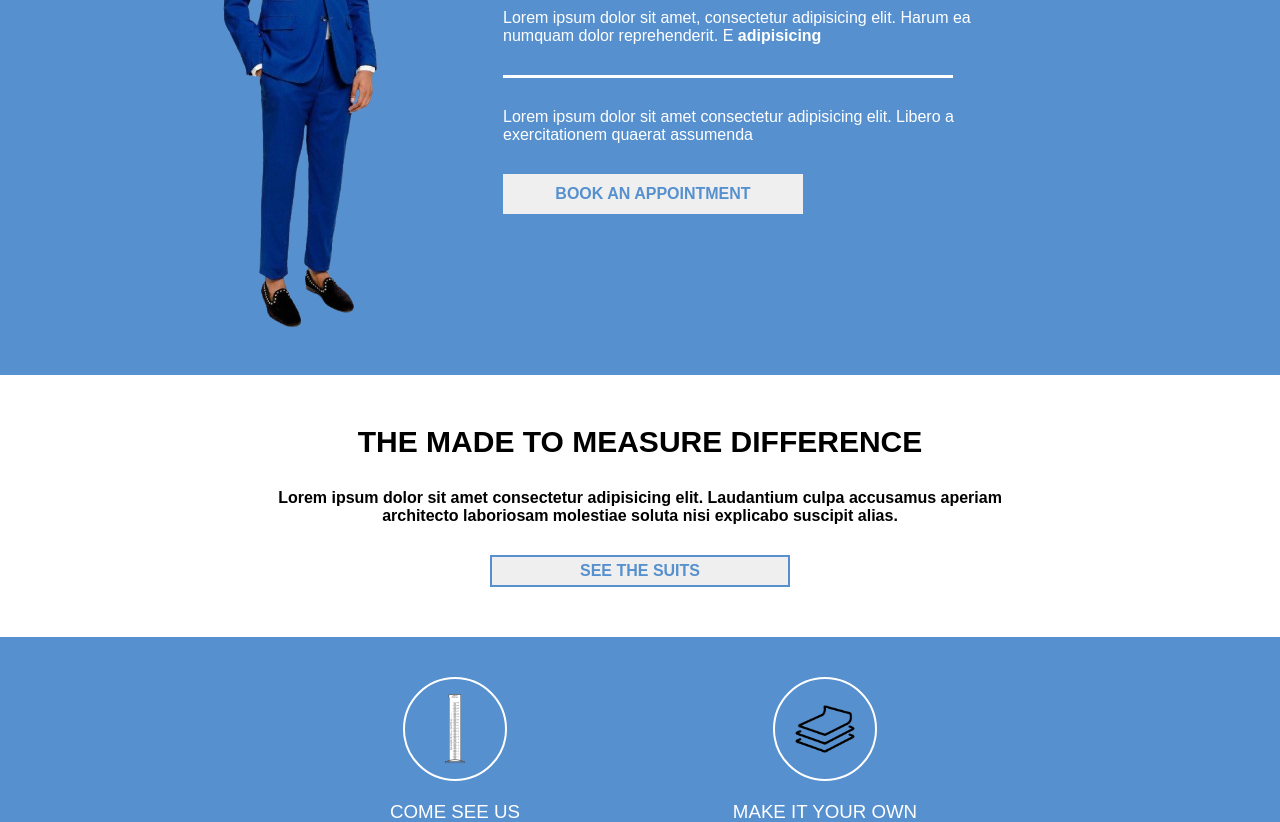
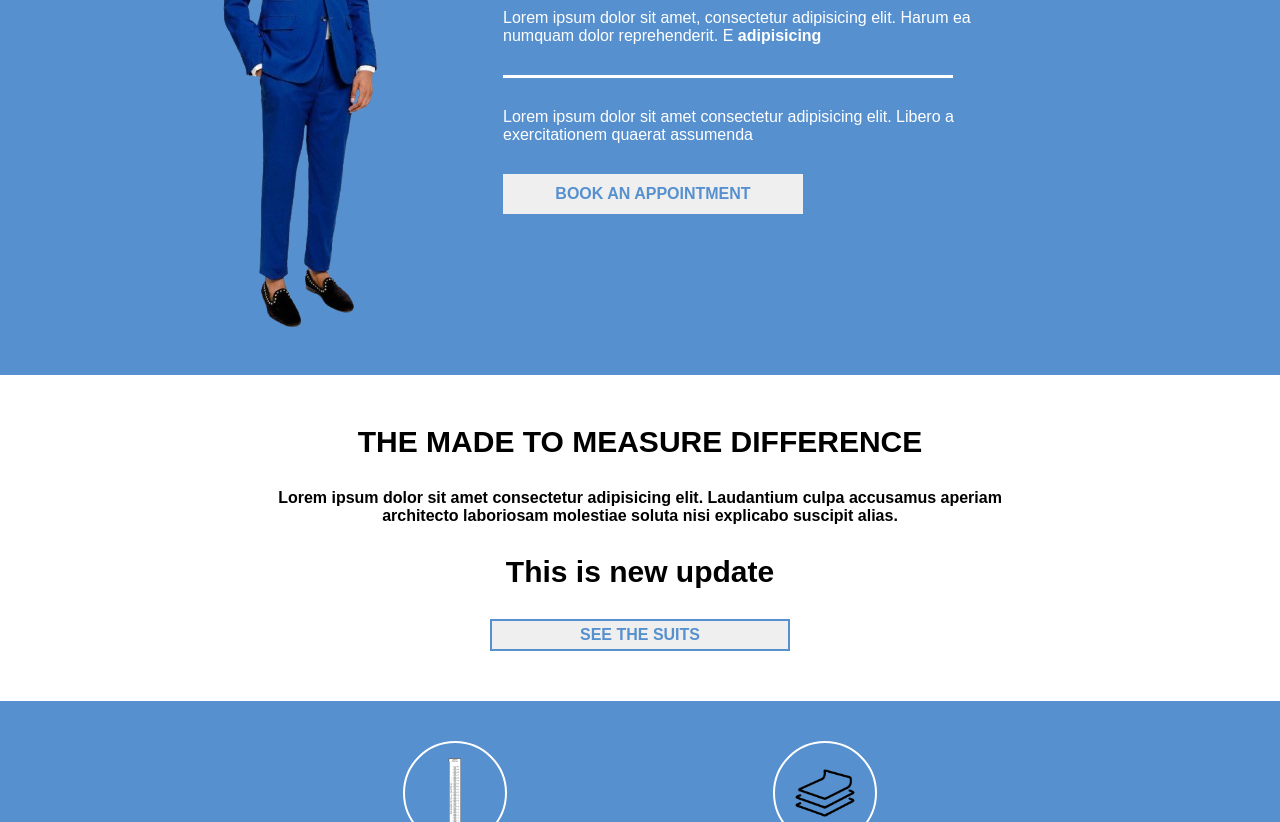
Before and after one commit to arun25kumar/indochinotailoringweb, a plain HTML site: page index.html in a window 1280 px wide. Shown: the part 278-1100 px from the top of the page. Drawn offline with Linux system fonts and the light colour scheme.

Commit message:
add something

```diff
--- a/index.html
+++ b/index.html
@@ -40,6 +40,7 @@
             <div class="made">
                 <h1> THE MADE TO MEASURE DIFFERENCE</h1>
                 <P> Lorem ipsum dolor sit amet consectetur adipisicing elit. Laudantium culpa accusamus aperiam architecto laboriosam molestiae soluta nisi explicabo suscipit alias.</P>
+                <h1>This is new update</h1>
                 <button> SEE THE SUITS</button>
             </div>
         </div>
```
